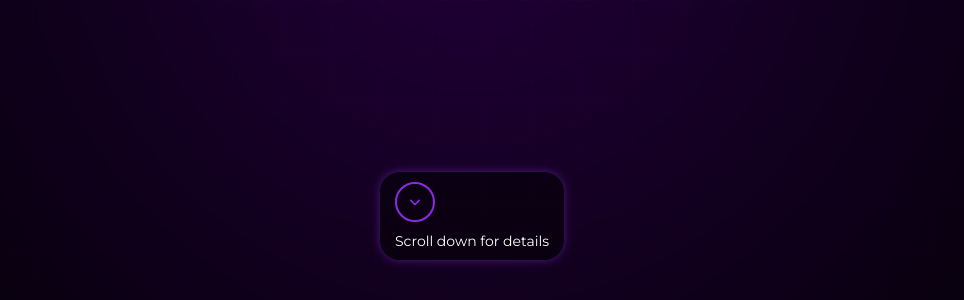
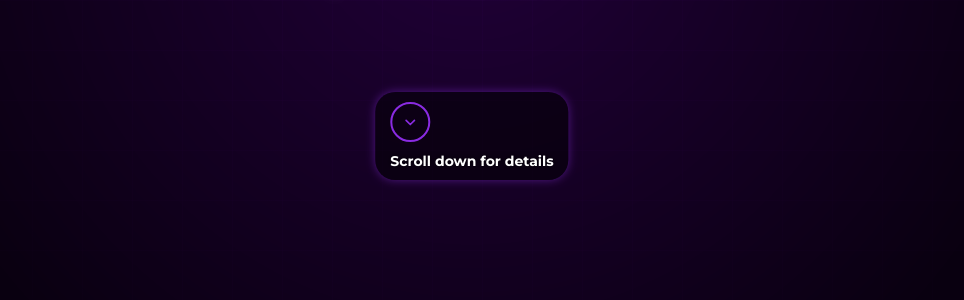
Before and after one commit to MailBot007/iwan-graduation, a plain HTML site: page index.html in a window 1280 px wide. Shown: the part 500-800 px from the top of the page, without its empty margins (168-1132 px from the left). Drawn offline with Linux system fonts and the light colour scheme.

Commit message:
Update index.html
scroll font size

```diff
--- a/index.html
+++ b/index.html
@@ -224,8 +224,10 @@
         }
 
 .scroll-down {
+    font-size: 16px;
+    font-weight: bold;
     position: absolute;
-    bottom: 40px;
+    bottom: 120px; /* Changed from 40px to 120px to move it higher */
     left: 50%;
     transform: translateX(-50%);
     background-color: rgba(0, 0, 0, 0.5);
```
